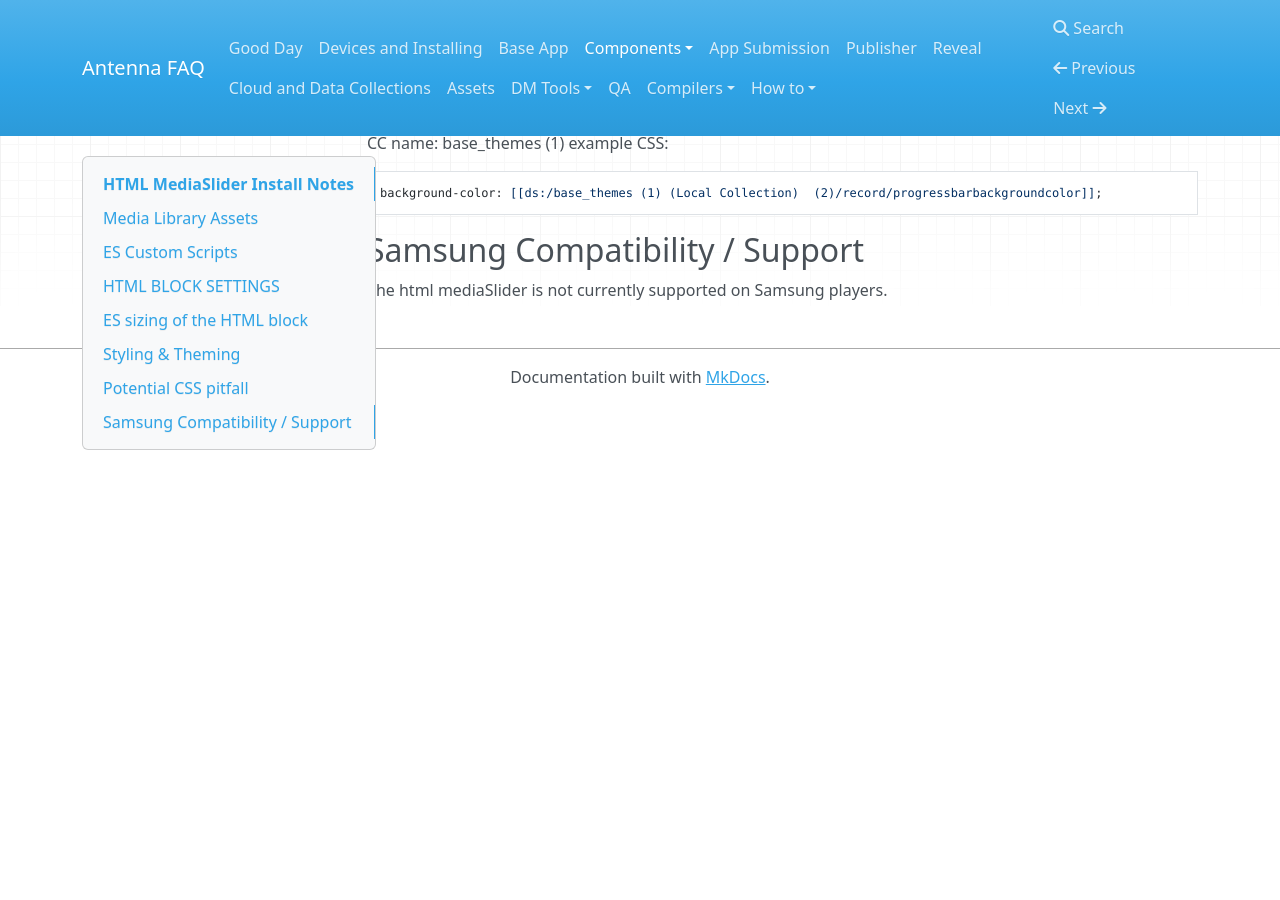
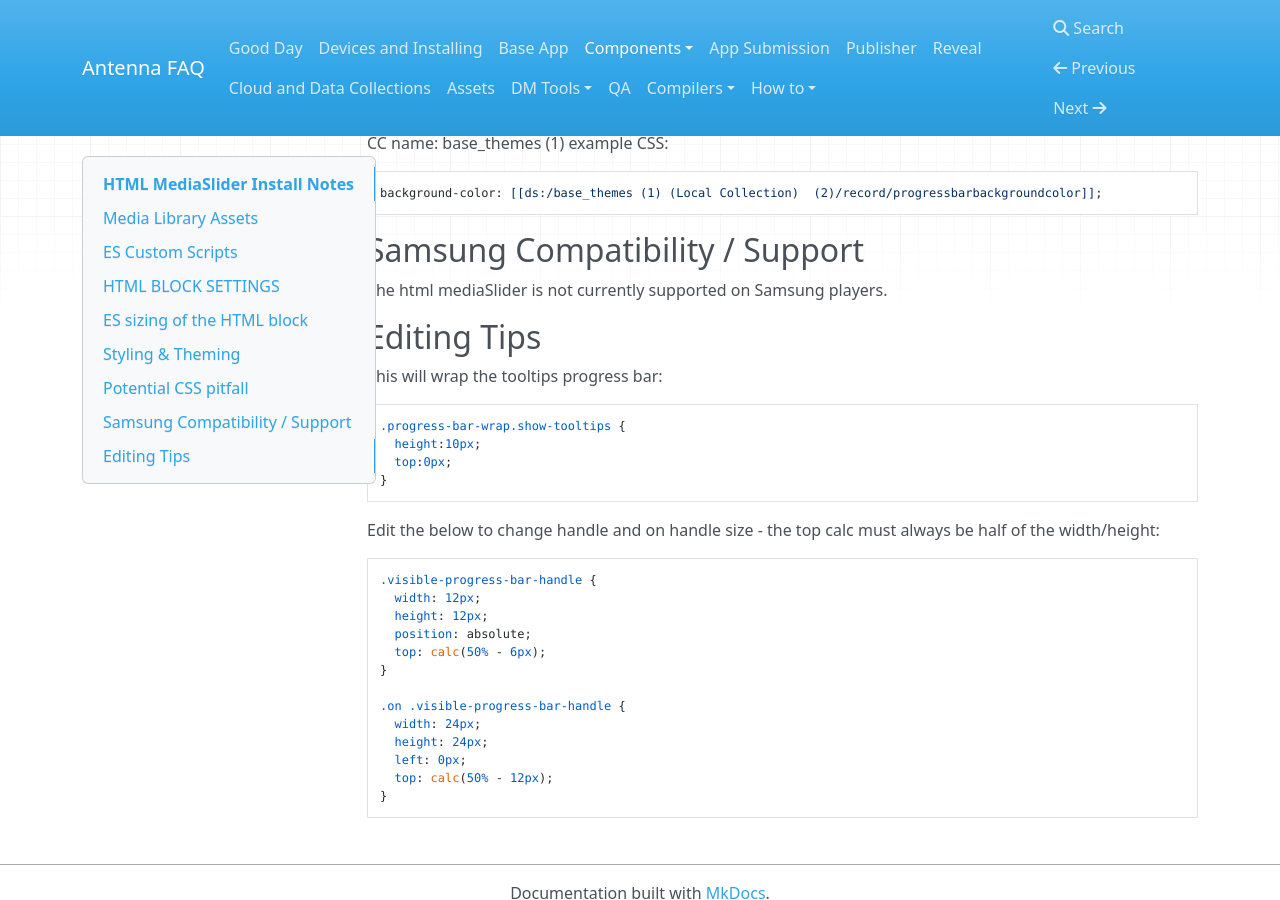
Before and after one commit to denovo/Antenna-faq, an MkDocs documentation site: the page built from docs/components/mediaslider.md, in a window 1280 px wide and 900 px high, scrolled down 3558 px. Built offline with MkDocs 1.6.1, drawn with Linux system fonts in a browser that asks for light colours; nearby versions of some CDN libraries; old or Windows-style settings are respelled for this version of MkDocs.

Commit message:
Update mediaslider.md

```diff
--- a/docs/components/mediaslider.md
+++ b/docs/components/mediaslider.md
@@ -136,3 +136,29 @@
 ## Samsung Compatibility / Support
 
 The html mediaSlider is not currently supported on Samsung players.
+
+## Editing Tips
+
+This will wrap the tooltips progress bar:
+
+    .progress-bar-wrap.show-tooltips {
+      height:10px;
+      top:0px;
+    }
+
+
+Edit the below to change handle and on handle size - the top calc must always be half of the width/height:
+
+    .visible-progress-bar-handle {
+      width: 12px;
+      height: 12px;
+      position: absolute;
+      top: calc(50% - 6px);
+    }
+
+    .on .visible-progress-bar-handle {
+      width: 24px;
+      height: 24px;
+      left: 0px;
+      top: calc(50% - 12px);
+    }
```
